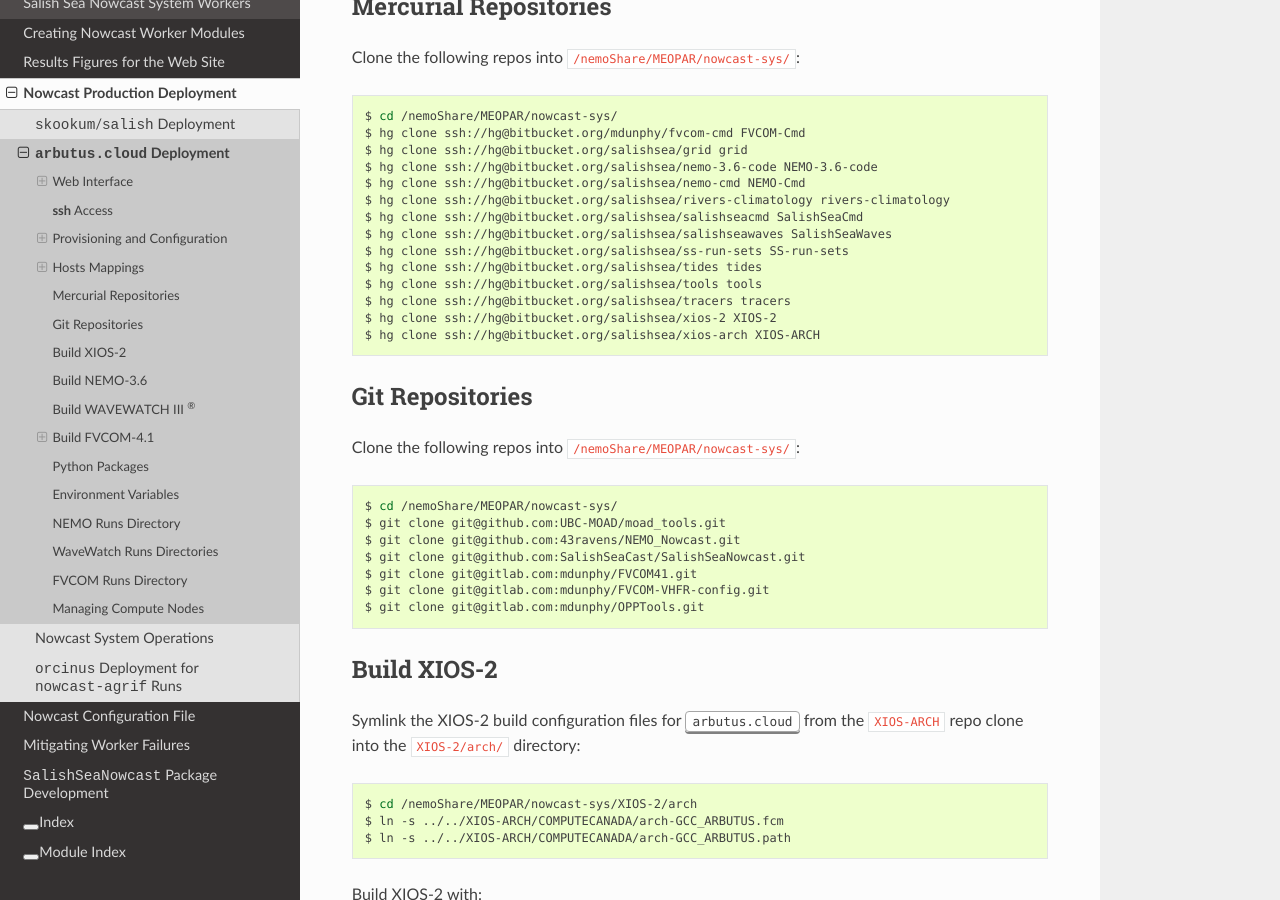
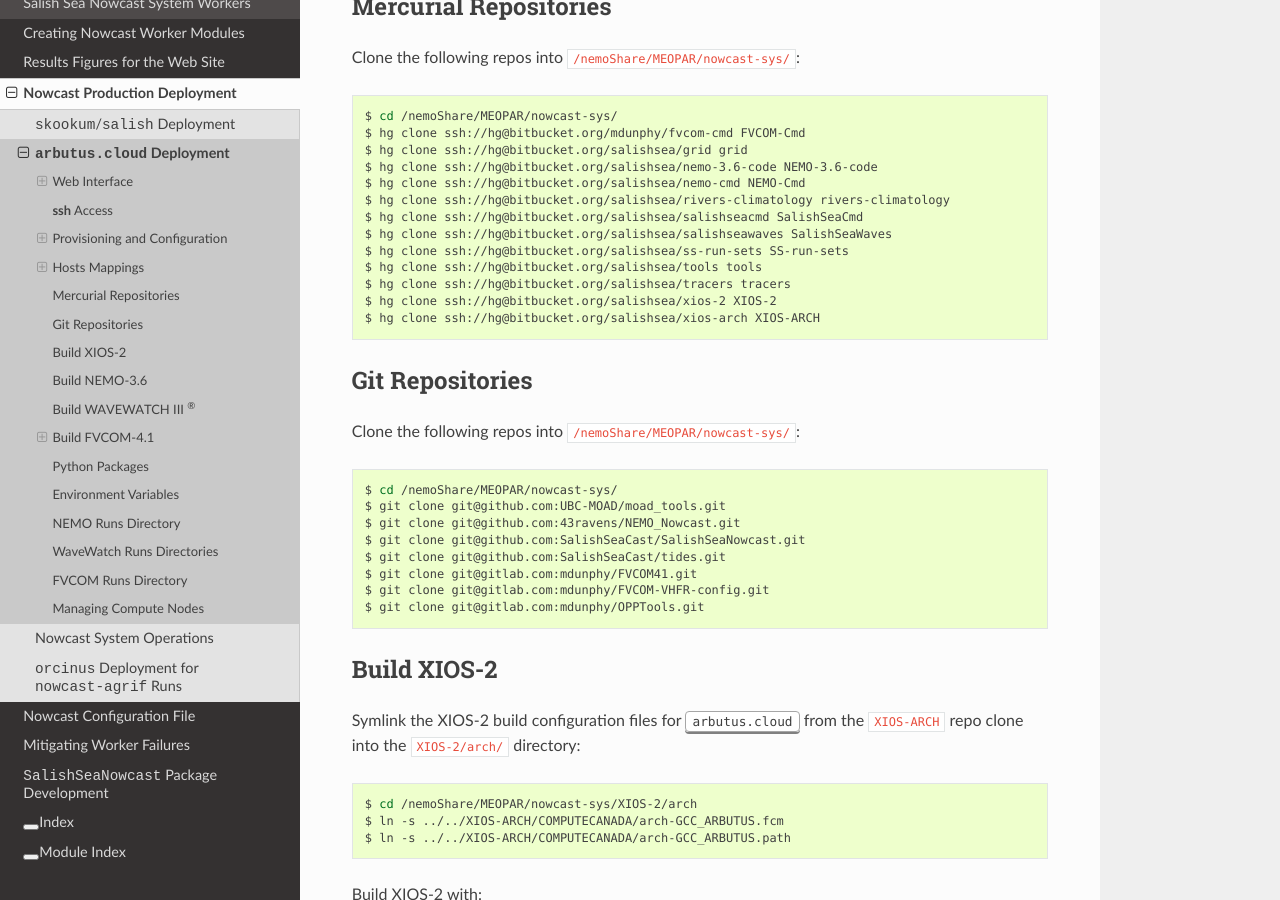
Before and after one commit to SalishSeaCast/SalishSeaNowcast, a Sphinx documentation site: the page built from docs/deployment/arbutus_cloud.rst, in a window 1280 px wide and 900 px high, scrolled down 11514 px. Built offline with Sphinx 7.4.7 and the Read the Docs theme 2.0.0, drawn with Linux system fonts in a browser that asks for light colours.

Commit message:
Change to install tides repo from GitHub

```diff
--- a/docs/deployment/arbutus_cloud.rst
+++ b/docs/deployment/arbutus_cloud.rst
@@ -617,7 +617,6 @@
     $ hg clone ssh://hg@bitbucket.org/salishsea/salishseacmd SalishSeaCmd
     $ hg clone ssh://hg@bitbucket.org/salishsea/salishseawaves SalishSeaWaves
     $ hg clone ssh://hg@bitbucket.org/salishsea/ss-run-sets SS-run-sets
-    $ hg clone ssh://hg@bitbucket.org/salishsea/tides tides
     $ hg clone ssh://hg@bitbucket.org/salishsea/tools tools
     $ hg clone ssh://hg@bitbucket.org/salishsea/tracers tracers
     $ hg clone ssh://hg@bitbucket.org/salishsea/xios-2 XIOS-2
@@ -635,6 +634,7 @@
     $ git clone git@github.com:UBC-MOAD/moad_tools.git
     $ git clone git@github.com:43ravens/NEMO_Nowcast.git
     $ git clone git@github.com:SalishSeaCast/SalishSeaNowcast.git
+    $ git clone git@github.com:SalishSeaCast/tides.git
     $ git clone git@gitlab.com:mdunphy/FVCOM41.git
     $ git clone git@gitlab.com:mdunphy/FVCOM-VHFR-config.git
     $ git clone git@gitlab.com:mdunphy/OPPTools.git
--- a/docs/deployment/skookum_salish.rst
+++ b/docs/deployment/skookum_salish.rst
@@ -35,7 +35,6 @@
     $ hg clone ssh://hg@bitbucket.org/salishsea/salishseacmd SalishSeaCmd
     $ hg clone ssh://hg@bitbucket.org/salishsea/salishsea-site salishsea-site
     $ hg clone ssh://hg@bitbucket.org/salishsea/ss-run-sets SS-run-sets
-    $ hg clone ssh://hg@bitbucket.org/salishsea/tides tides
     $ hg clone ssh://hg@bitbucket.org/salishsea/tools tools
     $ hg clone ssh://hg@bitbucket.org/salishsea/tracers tracers
     $ hg clone ssh://hg@bitbucket.org/salishsea/xios-2 XIOS-2
@@ -64,6 +63,7 @@
     $ git clone git@github.com:SalishSeaCast/SalishSeaNowcast.git
     $ git clone git@gitlab.com:mdunphy/FVCOM-VHFR-config.git
     $ git clone git@gitlab.com:mdunphy/OPPTools.git OPPTools
+    $ git clone git@github.com:SalishSeaCast/tides.git
 
 
 Build XIOS-2
```
Also changed, not shown: 2 other files.
